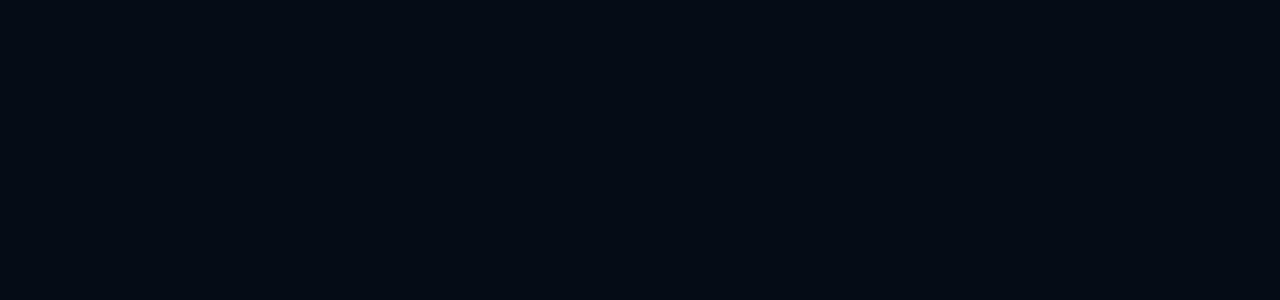
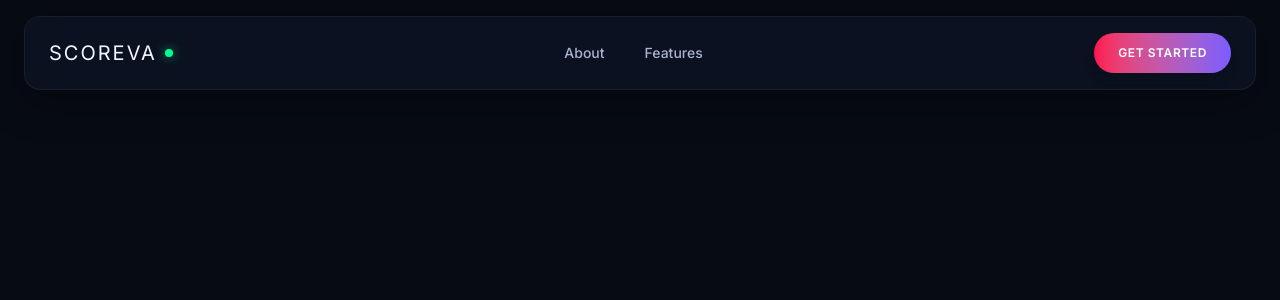
Before and after one commit to krishnasahu22032003/Scoreva, a Next.js app in the folder frontend/: page / in a window 1280 px wide. Shown: the top 300 px of the page. Built offline with nearby package versions, Linux system fonts and the light colour scheme.

Commit message:
Header component created

```diff
--- a/frontend/app/globals.css
+++ b/frontend/app/globals.css
@@ -119,3 +119,7 @@
     transform: translateX(300%);
   }
 }
+
+html {
+  scroll-behavior: smooth;
+}
--- a/frontend/app/page.tsx
+++ b/frontend/app/page.tsx
@@ -1,9 +1,10 @@
+import Header from "@/components/Header";
 
 
 export default function Home() {
   return (
     <main className="min-h-screen bg-background text-foreground overflow-hidden">
-
+    <Header/>
     </main>
   );
 }
--- a/frontend/components/Header.tsx
+++ b/frontend/components/Header.tsx
@@ -0,0 +1,82 @@
+"use client";
+
+import { useState } from "react";
+import Link from "next/link";
+import Button from "@/components/ui/Button";
+import { Menu, X } from "lucide-react";
+
+export default function Header() {
+  const [open, setOpen] = useState(false);
+
+  return (
+    <header className="fixed top-0 left-0 w-full z-50">
+      <div className="mx-auto max-w-7xl px-6">
+        <div className="mt-4 flex items-center justify-between rounded-2xl border border-[var(--border-subtle)] bg-[rgba(15,22,41,0.6)] backdrop-blur-xl px-6 py-4 shadow-[0_10px_40px_rgba(0,0,0,0.4)]">
+
+          <Link href="/" className="flex items-center gap-2">
+            <span className="text-xl font-[var(--font-heading)] tracking-widest uppercase text-foreground">
+              Scoreva
+            </span>
+            <span className="h-2 w-2 rounded-full bg-[var(--live)] live-pulse" />
+          </Link>
+
+          <nav className="hidden md:flex items-center gap-10">
+            <a
+              href="#about"
+              className="text-sm font-medium text-[var(--text-secondary)] transition-colors duration-300 hover:text-foreground"
+            >
+              About
+            </a>
+            <a
+              href="#features"
+              className="text-sm font-medium text-[var(--text-secondary)] transition-colors duration-300 hover:text-foreground"
+            >
+              Features
+            </a>
+          </nav>
+
+          <div className="hidden md:flex items-center gap-4">
+
+            <Button variant="primary" className="px-5 py-2 text-xs cursor-pointer">
+              Get Started
+            </Button>
+          </div>
+
+          <button
+            onClick={() => setOpen(!open)}
+            className="md:hidden text-foreground"
+          >
+            {open ? <X size={22} /> : <Menu size={22} />}
+          </button>
+        </div>
+      </div>
+
+      {open && (
+        <div className="md:hidden mt-4 mx-6 rounded-2xl border border-[var(--border-subtle)] bg-[rgba(15,22,41,0.9)] backdrop-blur-xl px-6 py-6 shadow-[0_10px_40px_rgba(0,0,0,0.6)] space-y-6">
+          <a
+            href="#about"
+            onClick={() => setOpen(false)}
+            className="block text-sm font-medium text-[var(--text-secondary)] hover:text-foreground transition-colors"
+          >
+            About
+          </a>
+          <a
+            href="#features"
+            onClick={() => setOpen(false)}
+            className="block text-sm font-medium text-[var(--text-secondary)] hover:text-foreground transition-colors"
+          >
+            Features
+          </a>
+
+          <Button
+            variant="primary"
+            className="w-full text-xs"
+            onClick={() => setOpen(false)}
+          >
+            Get Started
+          </Button>
+        </div>
+      )}
+    </header>
+  );
+}
--- a/frontend/package.json
+++ b/frontend/package.json
@@ -10,6 +10,7 @@
   },
   "dependencies": {
     "clsx": "^2.1.1",
+    "lucide-react": "^0.575.0",
     "next": "16.1.6",
     "react": "19.2.3",
     "react-dom": "19.2.3"
```
Also changed, not shown: 1 other file (tests, documents, lock files or other folders).
